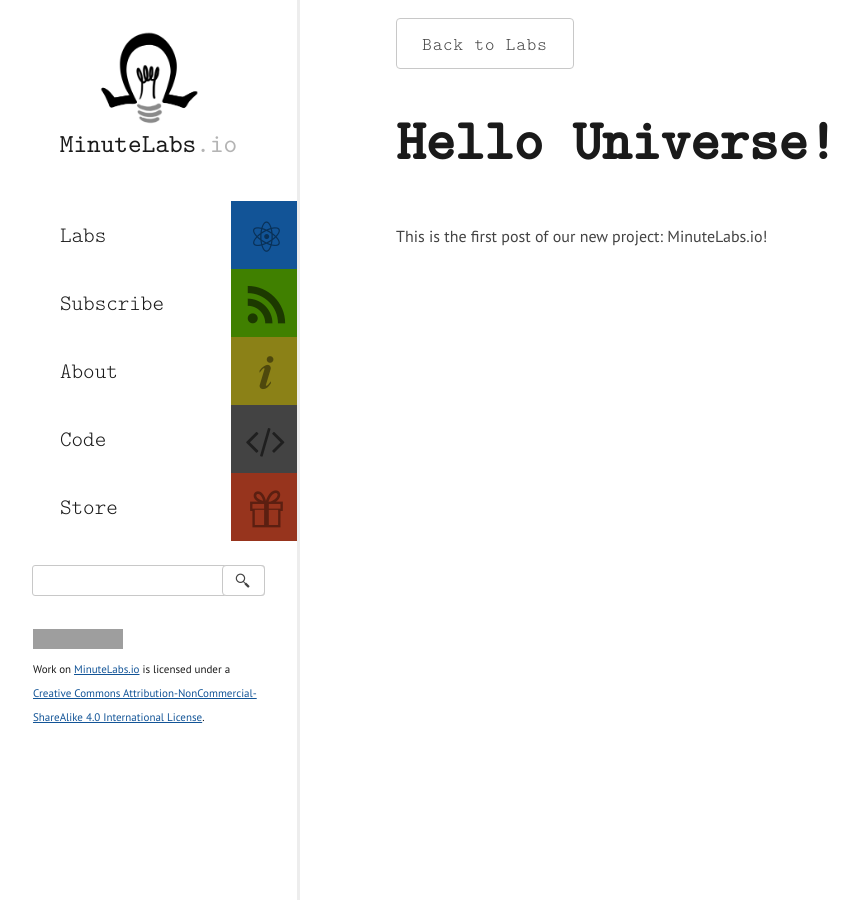
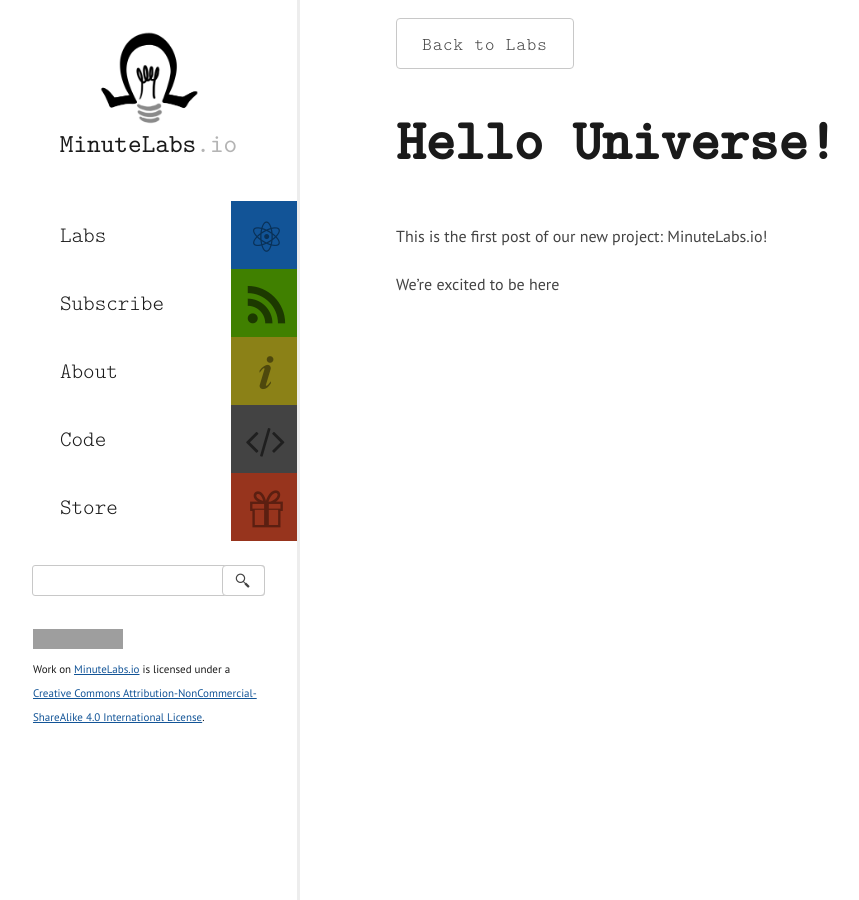
Before and after one commit to minutelabsio/minutelabsio.github.io, a Jekyll site: the page built from _posts/2014-01-02-hello-universe.md, in a window 1280 px wide. Shown: the whole page, without its empty margins (0-859 px from the left). Built offline with Jekyll 4.4.1, drawn with Linux system fonts in a browser that asks for light colours; some web fonts are replaced; Markdown is read by kramdown in place of the engine named in the settings; comment, search, counter and statistics services are not loaded; grey boxes are pictures that could not be loaded.

Commit message:
Update 2014-01-02-hello-universe.md

```diff
--- a/_posts/2014-01-02-hello-universe.md
+++ b/_posts/2014-01-02-hello-universe.md
@@ -7,3 +7,5 @@ tags:
 ---
 
 This is the first post of our new project: MinuteLabs.io!
+
+We're excited to be here
```
